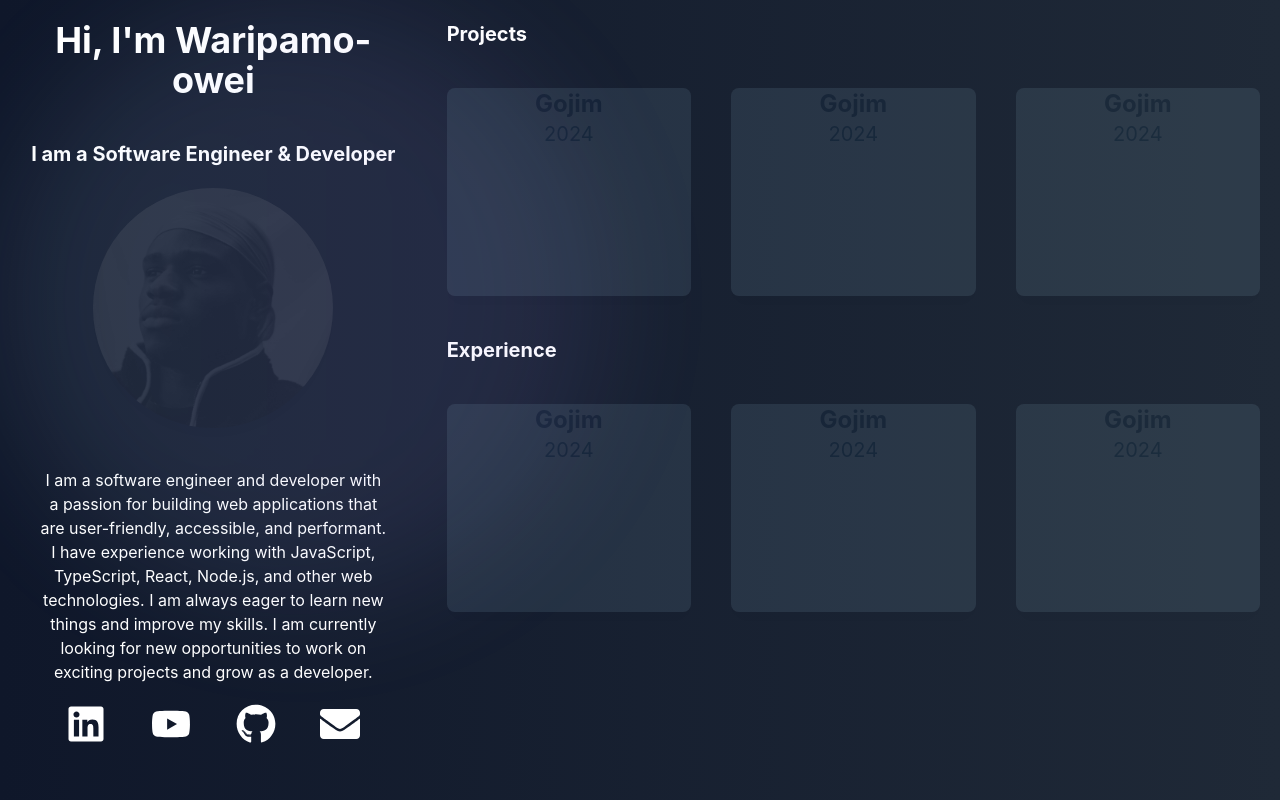
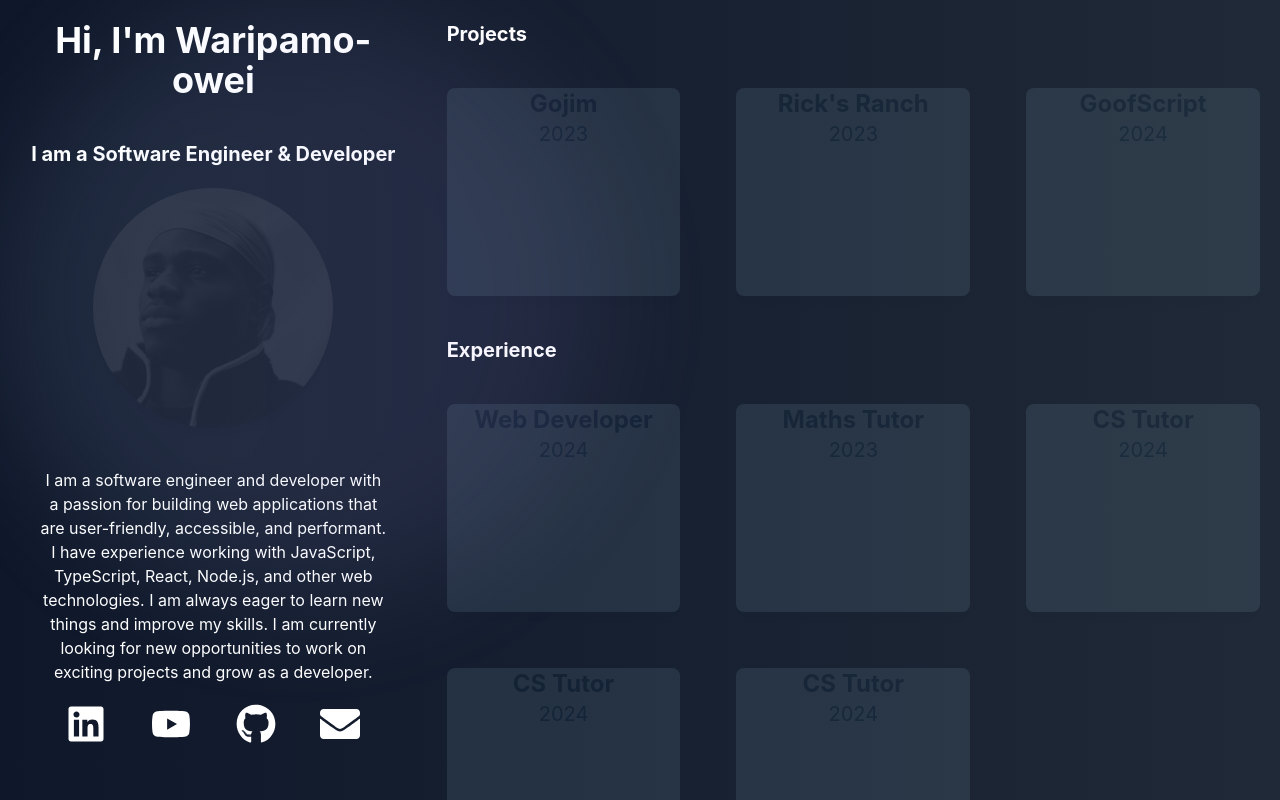
Before and after one commit to wdudafa/wdudafa, a React (Create React App) app: page / in a window 1280 px wide. Built offline with nearby package versions, Linux system fonts and the light colour scheme; a web font is replaced by a local one.

Commit message:
Dynamic styles and more reusable cards

```diff
--- a/src/App.tsx
+++ b/src/App.tsx
@@ -3,6 +3,8 @@ import { FaEnvelope, FaGithub, FaLinkedin, FaYoutube } from "react-icons/fa";
 import "./index.css";
 import DarkImage from "./components/dark-image";
 import Card from "./components/card";
+import { experiences, Experience } from "./constants/experiences";
+import projects from "./constants/projects";
 
 function App() {
   const lightRadius = 300;
@@ -44,7 +46,7 @@ function App() {
   }, [targetPosition]);
 
   return (
-    <div className="bg-gradient-to-r from-slate-900 to-gray-800 h-screen w-full flex overflow-y-hidden">
+    <div className="bg-gradient-to-r from-slate-900 to-gray-800 h-full w-full lg:overflow-y-hidden lg:flex lg:h-screen">
       <div className="follow-mouse-container">
         <div
           className="follower bg-gradient-to-r from-sky-200 to-violet-400 blur-3xl"
@@ -61,7 +63,7 @@ function App() {
         ></div>
       </div>
 
-      <div className="w-1/3 justify-between align-middle">
+      <div className="lg:w-1/3 justify-between align-middle">
         <div className="h-screen justify-center ">
           <h1 className="word text-4xl text-white text-center p-5 align-center font-bold cursor-default">
             Hi, I'm{" "}
@@ -128,31 +130,20 @@ function App() {
         </div>
       </div>
 
-      <div className="w-2/3 h-full overflow-y-hidden">
+      <div className="lg:w-2/3 h-full lg:overflow-y-scroll">
         <div>
           <h1 className="text-xl text-white p-5 font-bold cursor-default">
             Projects
           </h1>
 
-          <div className="flex">
+          <div className="grid grid-cols-1 md:grid-cols-2 lg:grid-cols-3 gap-4">
+            {projects.map((project: Experience) => (
               <Card
                 lightRadius={lightRadius}
                 setHovering={setHovering}
-              title={"Gojim"}
-              date={"2024"}
-            ></Card>
-            <Card
-              lightRadius={lightRadius}
-              setHovering={setHovering}
-              title={"Gojim"}
-              date={"2024"}
-            ></Card>
-            <Card
-              lightRadius={lightRadius}
-              setHovering={setHovering}
-              title={"Gojim"}
-              date={"2024"}
-            ></Card>
+                experience={project}
+              />
+            ))}
           </div>
         </div>
         <div>
@@ -160,25 +151,14 @@ function App() {
             Experience
           </h1>
 
-          <div className="flex">
+          <div className="grid grid-cols-1 md:grid-cols-2 lg:grid-cols-3 gap-4">
+            {experiences.map((experience: Experience) => (
               <Card
                 lightRadius={lightRadius}
                 setHovering={setHovering}
-              title={"Gojim"}
-              date={"2024"}
-            ></Card>
-            <Card
-              lightRadius={lightRadius}
-              setHovering={setHovering}
-              title={"Gojim"}
-              date={"2024"}
-            ></Card>
-            <Card
-              lightRadius={lightRadius}
-              setHovering={setHovering}
-              title={"Gojim"}
-              date={"2024"}
-            ></Card>
+                experience={experience}
+              />
+            ))}
           </div>
         </div>
       </div>
--- a/src/components/card.tsx
+++ b/src/components/card.tsx
@@ -1,17 +1,17 @@
 import DarkDiv from "./dark-div";
+import { Experience } from "../constants/experiences";
 
 interface Props {
   lightRadius: number;
   setHovering: (hovering: boolean) => void;
-  title: string;
-  date: string;
+  experience: Experience;
 }
 
-const Card = ({ lightRadius, setHovering, title, date }: Props) => {
+const Card = ({ lightRadius, setHovering, experience }: Props) => {
   return (
     <DarkDiv
       lightRadius={lightRadius}
-      className="transition-all duration-500 h-52 w-96 m-5 flex relative"
+      className="transition-all duration-500 h-52 m-5 flex relative mx-24 md:mx-11 lg:mx-5"
       setHovering={setHovering}
     >
       <input
@@ -29,12 +29,16 @@ const Card = ({ lightRadius, setHovering, title, date }: Props) => {
       <div className="transition-all duration-500 flip-card border-0 w-full">
         <div className="flip-card-inner">
           <div className="flip-card-front bg-sky-200 w-full h-full rounded-lg shadow-lg">
-            <h1 className="text-2xl text-sky-900 font-bold">{title}</h1>
-            <h2 className="text-xl text-sky-800">{date}</h2>
+            <h1 className="text-2xl text-sky-900 font-bold">
+              {experience.title}
+            </h1>
+            <h2 className="text-xl text-sky-800">{experience.date}</h2>
           </div>
-          <div className="transition-all duration-500 flip-card-back rounded-lg bg-red-200 w-full shadow-lg">
-            <h1 className="text-2xl text-red-900 font-bold">{title}</h1>
-            <h2 className="text-xl text-red-800">{date}</h2>
+          <div className="transition-all duration-500 flip-card-back rounded-lg bg-sky-200 w-full shadow-lg">
+            <h1 className="text-xl text-sky-900 ">{experience.description}</h1>
+            <h2 className="text-l text-sky-800 font-bold">
+              {experience.technologies.join(", ")}
+            </h2>
           </div>
         </div>
       </div>
--- /dev/null
+++ b/src/constants/experiences.ts
@@ -0,0 +1,38 @@
+export interface Experience {
+  title: string;
+  date: string;
+  description: string;
+  technologies: string[];
+}
+export const experiences: Experience[] = [
+  {
+    title: "Web Developer",
+    date: "2024",
+    description: "This is a job that I did.",
+    technologies: ["React", "TypeScript", "TailwindCSS"],
+  },
+  {
+    title: "Maths Tutor",
+    date: "2023",
+    description: "This is a job that I did.",
+    technologies: ["React", "TypeScript", "TailwindCSS"],
+  },
+  {
+    title: "CS Tutor",
+    date: "2024",
+    description: "This is a job that I did.",
+    technologies: ["React", "TypeScript", "TailwindCSS"],
+  },
+  {
+    title: "CS Tutor",
+    date: "2024",
+    description: "This is a job that I did.",
+    technologies: ["React", "TypeScript", "TailwindCSS"],
+  },
+  {
+    title: "CS Tutor",
+    date: "2024",
+    description: "This is a job that I did.",
+    technologies: ["React", "TypeScript", "TailwindCSS"],
+  },
+];
--- /dev/null
+++ b/src/constants/projects.ts
@@ -0,0 +1,24 @@
+import { Experience } from "./experiences";
+
+const projects: Experience[] = [
+  {
+    title: "Gojim",
+    date: "2023",
+    description: "This is a project that I worked on.",
+    technologies: ["React", "TypeScript", "TailwindCSS"],
+  },
+  {
+    title: "Rick's Ranch",
+    date: "2023",
+    description: "This is a project that I worked on.",
+    technologies: ["React", "TypeScript", "TailwindCSS"],
+  },
+  {
+    title: "GoofScript",
+    date: "2024",
+    description: "This is a project that I worked on.",
+    technologies: ["React", "TypeScript", "TailwindCSS"],
+  },
+];
+
+export default projects;
```
Lines whose indentation alone changed are shown as unchanged.
